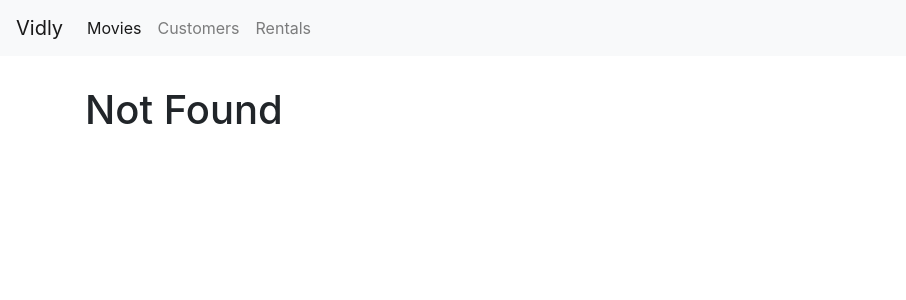
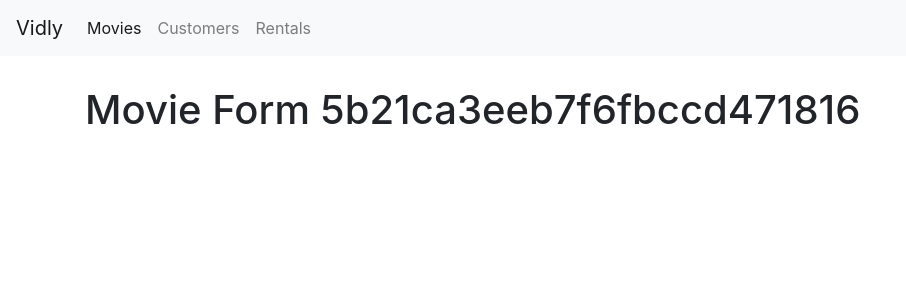
Before and after one commit to StevenVC-P/Videly, a React (Create React App) app: page /movies/5b21ca3eeb7f6fbccd471816 in a window 1280 px wide. Before the commit this address had no page. Shown: the top 300 px of the page, without its empty margins (0-906 px from the left). Built offline with nearby package versions, Linux system fonts and the light colour scheme.

Commit message:
added Movie Form component

```diff
--- a/src/App.js
+++ b/src/App.js
@@ -5,6 +5,7 @@
 import Rentals from "./components/rentals";
 import NotFound from "./components/notFound";
 import NavBar from "./components/navbar";
+import MovieForm from "./components/movieForm.jsx";
 import './App.css';
 
 
@@ -15,6 +16,7 @@
         <NavBar />
           <main className='container'>
             <Routes>
+              <Route path="/movies/:id" element={ <MovieForm/> } />
               <Route path="/movies" element={ <Movies /> } />
               <Route path="/customers" element={ <Customers /> } />
               <Route path="/rentals" element= { <Rentals />} />
--- /dev/null
+++ b/src/components/movieForm.jsx
@@ -0,0 +1,9 @@
+import React from 'react';
+import { useParams } from 'react-router-dom';
+
+const MovieForm = () => {
+    let { id } = useParams();
+    return <h1>Movie Form {id}</h1>;
+}
+
+export default MovieForm;
--- a/src/components/moviesTable.jsx
+++ b/src/components/moviesTable.jsx
@@ -1,11 +1,16 @@
 import React, { Component } from 'react';
+import { Link } from 'react-router-dom';
 import Like from "./common/like.jsx";
 import Table from './common/table.jsx';
 
 
 class MoviesTable extends Component{
     columns = [
-        { path: 'title', label: 'Title'},
+        {
+            path: 'title',
+            label: 'Title',
+            content:movie => <Link to={`/movies/${movie._id}`}>{movie.title}</Link>
+        },
         { path: 'genre.name', label: 'Genre'},
         { path: 'numberInStock', label: 'Stock'},
         { path: 'dailyRentalRate', label: 'Rate'},
```
